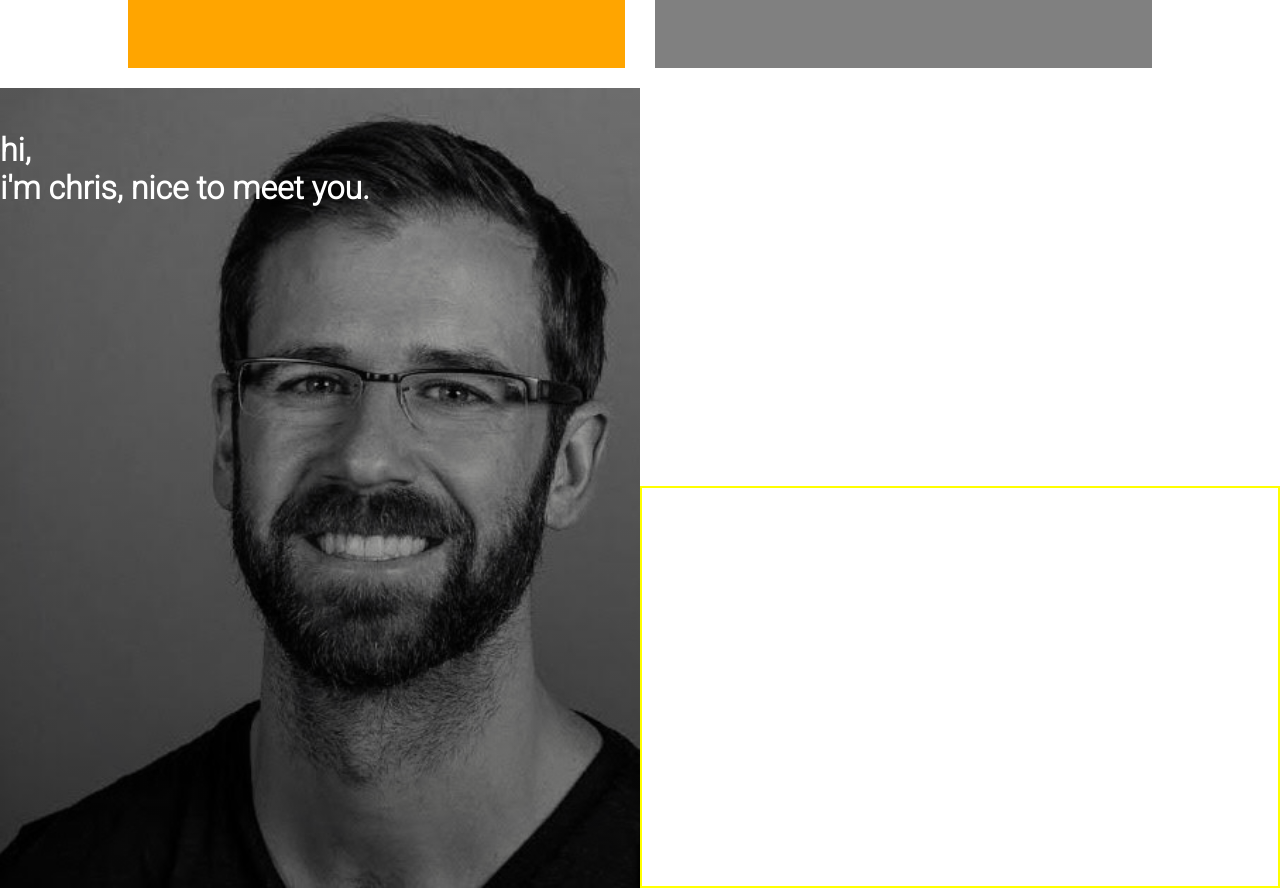
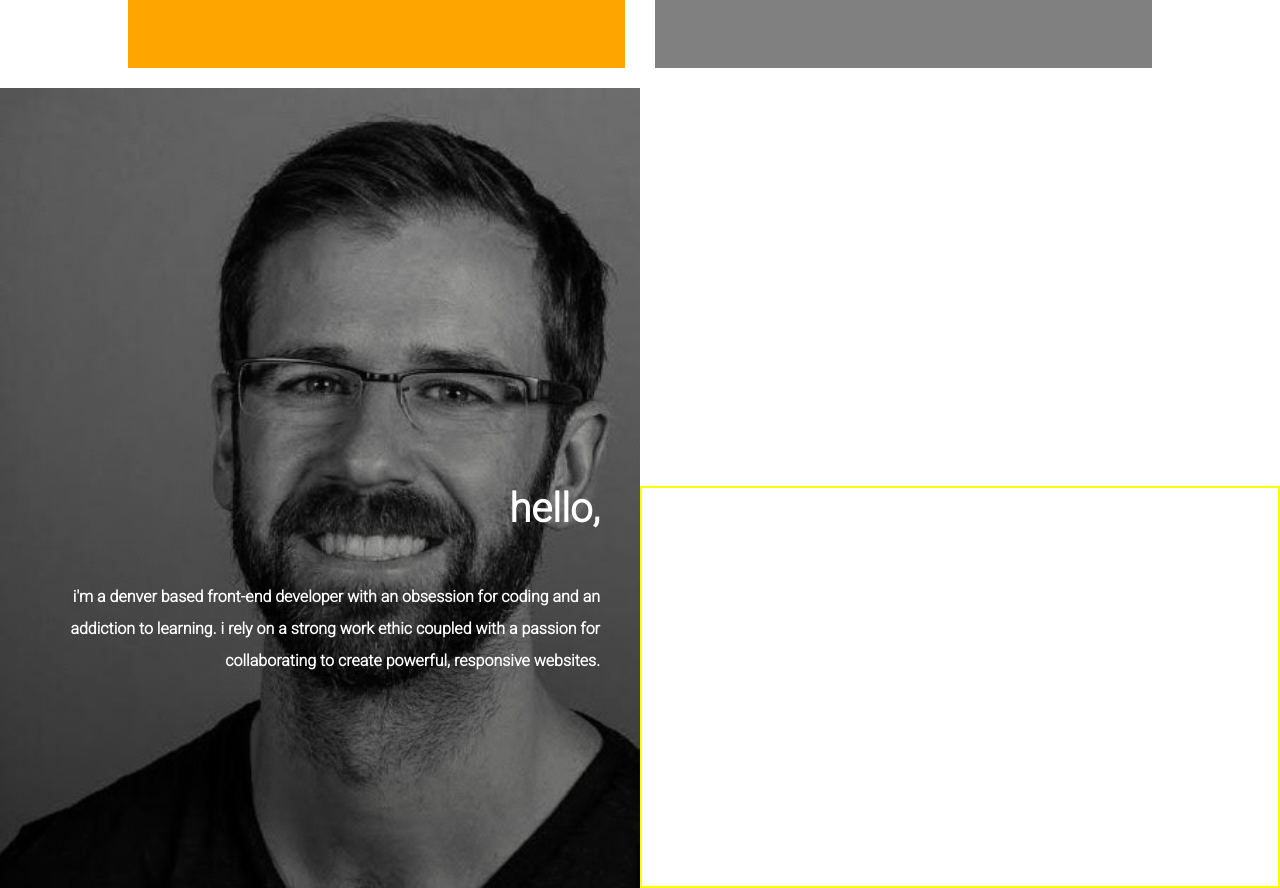
Before and after one commit to christopherchateau/personal-site, a React (Create React App) app: page / in a window 1280 px wide. Shown: the part 1580-2468 px from the top of the page. Built offline with nearby package versions, Linux system fonts and the light colour scheme.

Commit message:
Add blub about myself, style text on top of headshot

```diff
--- a/src/App.css
+++ b/src/App.css
@@ -105,7 +105,18 @@
 .text-area {
   color: white;
   font-family: 'Roboto', sans-serif;
-  font-size: 2rem;
+  font-size: 1rem;
+  line-height: 2;
+  margin-top: 50%;
+  padding: 40px;
+  text-align: end;
+}
+
+.me-text {
+}
+
+.hello-text {
+  font-size: 2.5rem;
 }
 
 .spotify {
--- a/src/App.js
+++ b/src/App.js
@@ -30,13 +30,21 @@ class App extends Component {
           </div>
         </section>
         <section className="me-section">
-        <div className="headshot">
-          <article className="text-area">
-          <h4>hi,<br />i'm chris, nice to meet you.</h4>
-          </article>
-        </div>
-        <div className="spotify"></div>
-        <div className="contact"></div>
+          <div className="headshot">
+            <article className="text-area">
+              <h4 className="me-text">
+                <span className="hello-text">hello,</span>
+                <br />
+                <br />
+                i'm a denver based front-end developer with an obsession for
+                coding and an addiction to learning. i rely on a strong work
+                ethic coupled with a passion for collaborating to create
+                powerful, responsive websites.
+              </h4>
+            </article>
+          </div>
+          <div className="spotify" />
+          <div className="contact" />
           {/* <img className="headshot" src={headshot} /> */}
         </section>
       </div>
```
